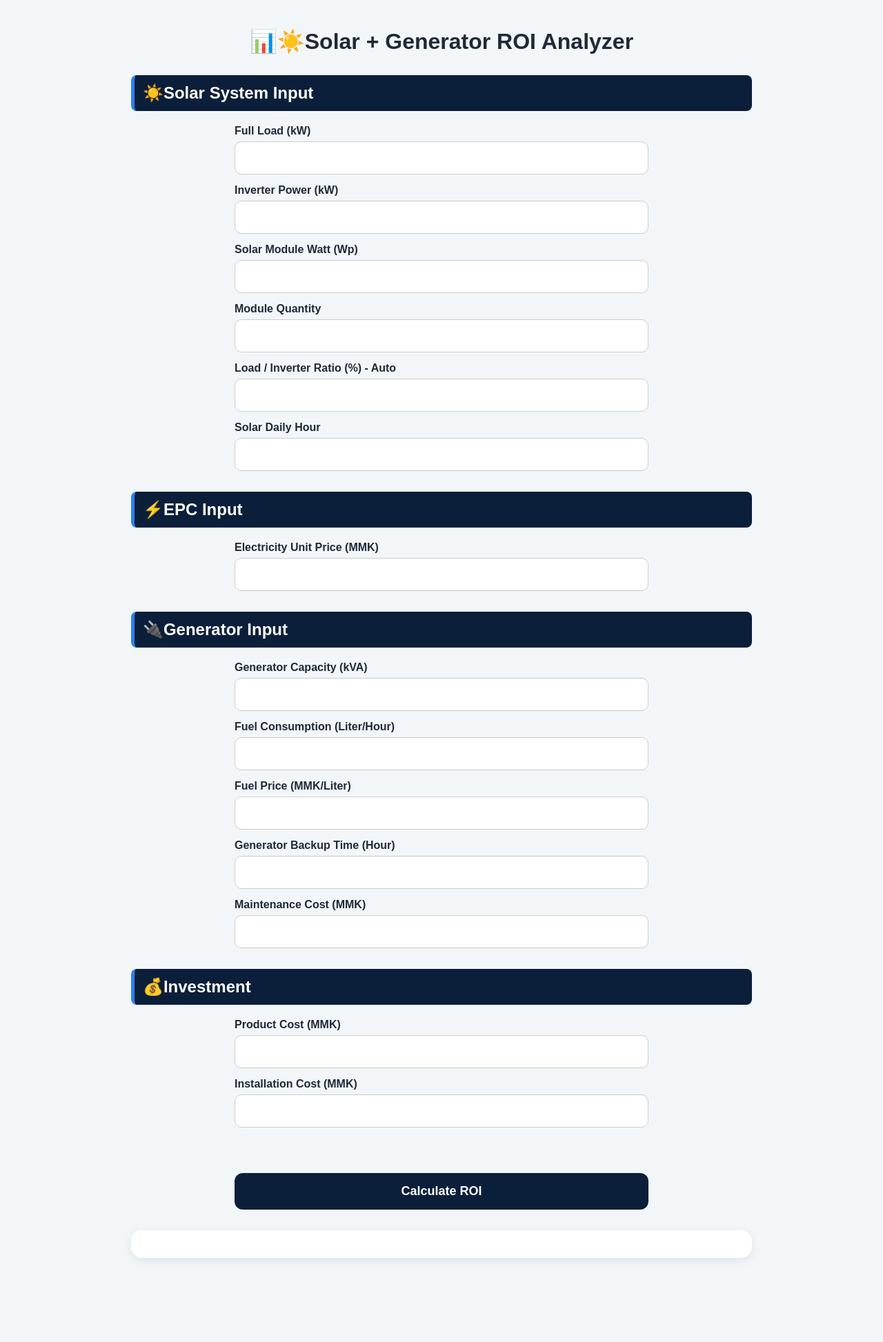
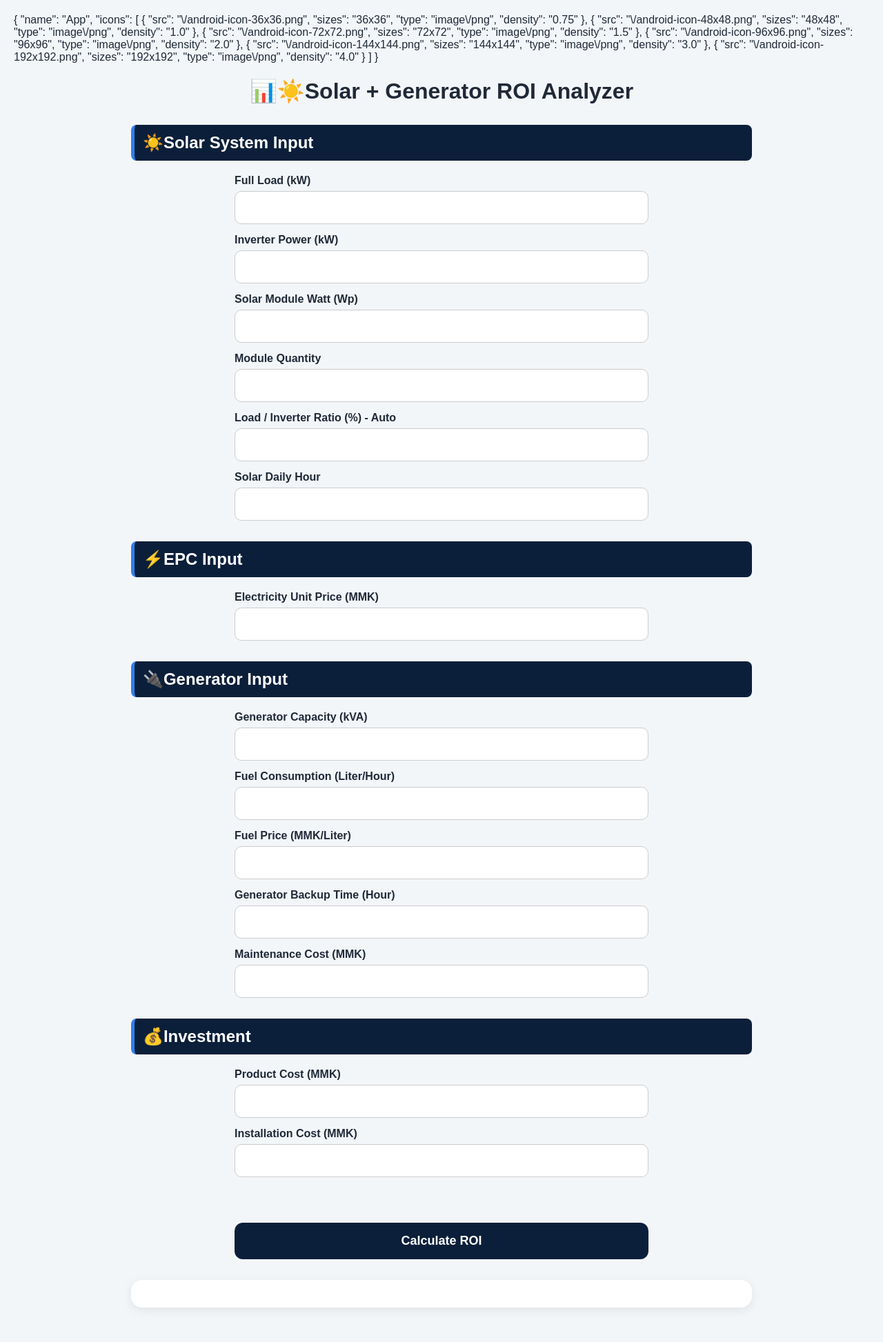
Before and after one commit to kyawrkar13-sys/Rkar-Kyaw, a Flask app: page / in a window 1280 px wide. Shown: the whole page at 69% size. Before the commit the page ends 1825 px from the top, so only its background shows below. Run offline with Flask 3, Linux system fonts and the light colour scheme.

Commit message:
Update index.html

```diff
--- a/templates/index.html
+++ b/templates/index.html
@@ -8,7 +8,47 @@
 <link rel="icon" type="Image/png" href="{{ url_for('static', filename='icon.png') }}">
 <link rel="manifest"
       href="{{ url_for('static', filename='manifest.json') }}">
-
+       {
+ "name": "App",
+ "icons": [
+  {
+   "src": "\/android-icon-36x36.png",
+   "sizes": "36x36",
+   "type": "image\/png",
+   "density": "0.75"
+  },
+  {
+   "src": "\/android-icon-48x48.png",
+   "sizes": "48x48",
+   "type": "image\/png",
+   "density": "1.0"
+  },
+  {
+   "src": "\/android-icon-72x72.png",
+   "sizes": "72x72",
+   "type": "image\/png",
+   "density": "1.5"
+  },
+  {
+   "src": "\/android-icon-96x96.png",
+   "sizes": "96x96",
+   "type": "image\/png",
+   "density": "2.0"
+  },
+  {
+   "src": "\/android-icon-144x144.png",
+   "sizes": "144x144",
+   "type": "image\/png",
+   "density": "3.0"
+  },
+  {
+   "src": "\/android-icon-192x192.png",
+   "sizes": "192x192",
+   "type": "image\/png",
+   "density": "4.0"
+  }
+ ]
+}
 <link rel="apple-touch-icon"
       href="{{ url_for('static', filename='icon-192.png') }}">
 
```
